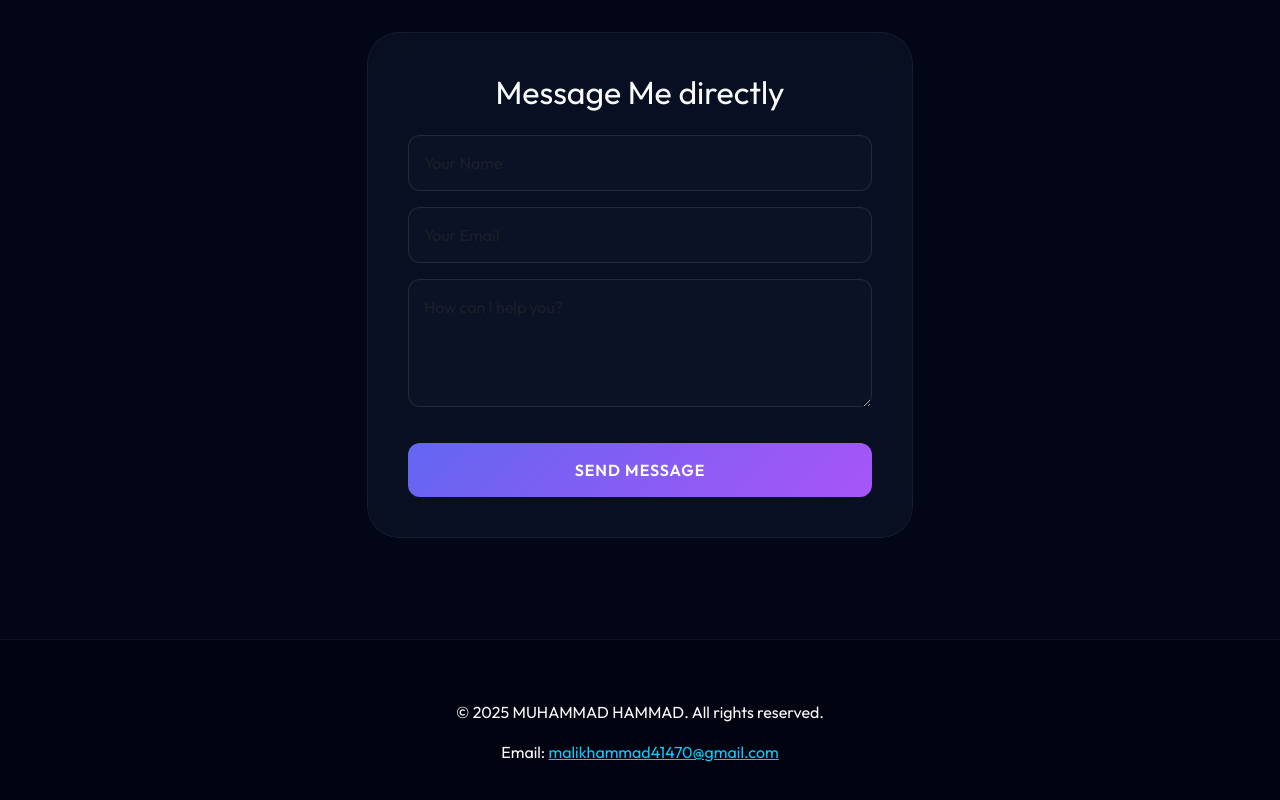
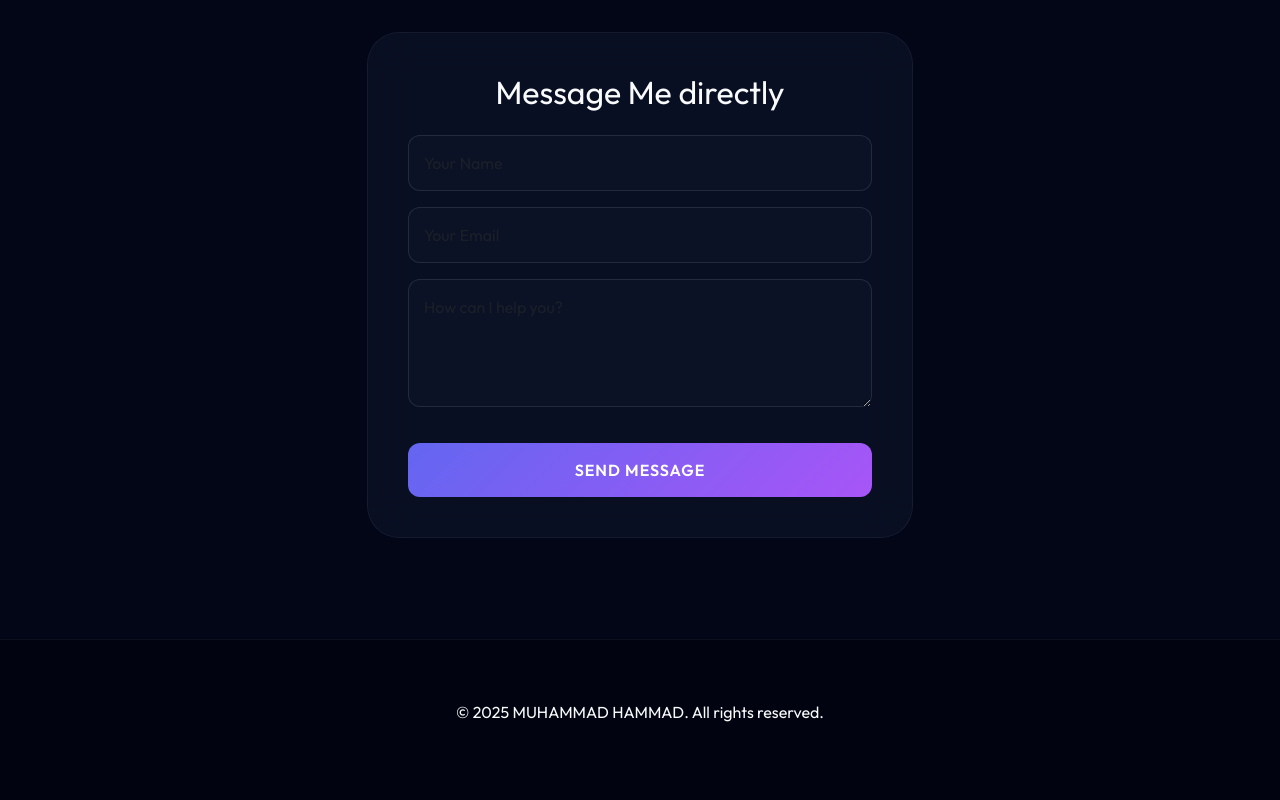
Before and after one commit to malikhammad41470-spec/malik, a plain HTML site: page index.html in a window 1280 px wide. Shown: the part 1328-2128 px from the top of the page. Drawn offline with nearby package versions, Linux system fonts and the light colour scheme.

Commit message:
Update index.html

```diff
--- a/index.html
+++ b/index.html
@@ -134,7 +134,6 @@
     <footer>
         <div class="container text-center">
             <p>&copy; 2025 MUHAMMAD HAMMAD. All rights reserved.</p>
-            <p>Email: <a href="mailto:malikhammad41470@gmail.com" class="text-info">malikhammad41470@gmail.com</a></p>
         </div>
     </footer>
 
```
